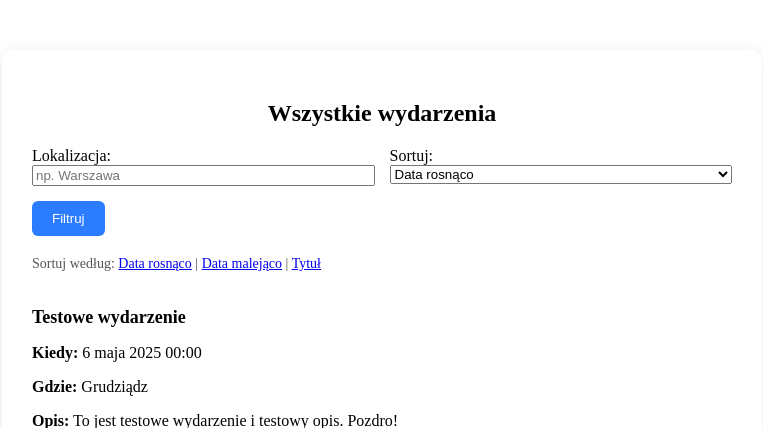
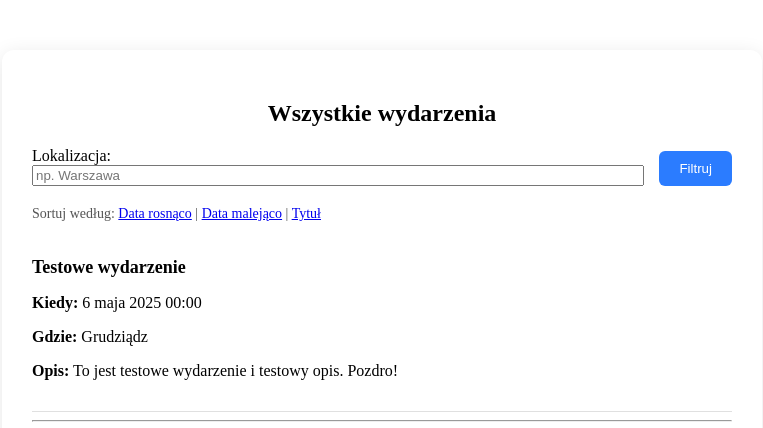
Before and after one commit to maciej3j/zobacz.to, a Django app: page /events/ in a window 1280 px wide. Shown: the top 428 px of the page, without its empty margins (258-1021 px from the left). Run offline with Django 5.2, Linux system fonts and the light colour scheme; data comes from the database, SQL or seed files in the repository.

Commit message:
delete filtering

```diff
--- a/templates/events/events_list.html
+++ b/templates/events/events_list.html
@@ -15,16 +15,6 @@
                 <label for="location">Lokalizacja:</label>
                 <input type="text" name="location" value="{{ request.GET.location }}" placeholder="np. Warszawa">
             </div>
-
-            <div class="form-group">
-                <label for="sort">Sortuj:</label>
-                <select name="sort">
-                    <option value="date" {% if request.GET.sort == "date" %}selected{% endif %}>Data rosnąco</option>
-                    <option value="date_desc" {% if request.GET.sort == "date_desc" %}selected{% endif %}>Data malejąco</option>
-                    <option value="title" {% if request.GET.sort == "title" %}selected{% endif %}>Tytuł</option>
-                </select>
-            </div>
-
             <button type="submit" class="filter-button">Filtruj</button>
         </form>
 
@@ -36,7 +26,6 @@
                 <a href="?sort=title{% if loc %}&location={{ loc }}{% endif %}">Tytuł</a>
             </div>
         {% endwith %}
-
 
         {% if user.is_authenticated %}
             {% for group in user.groups.all %}
```
